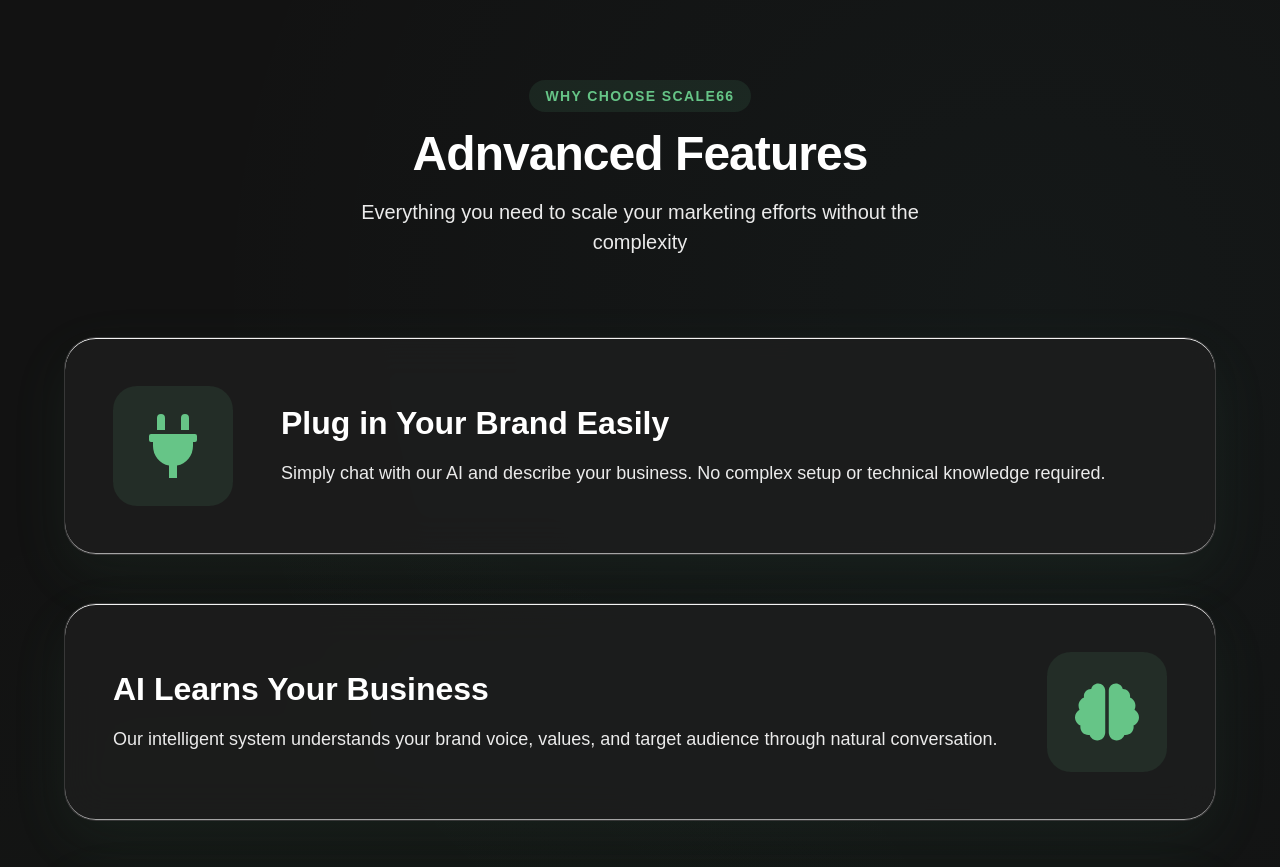
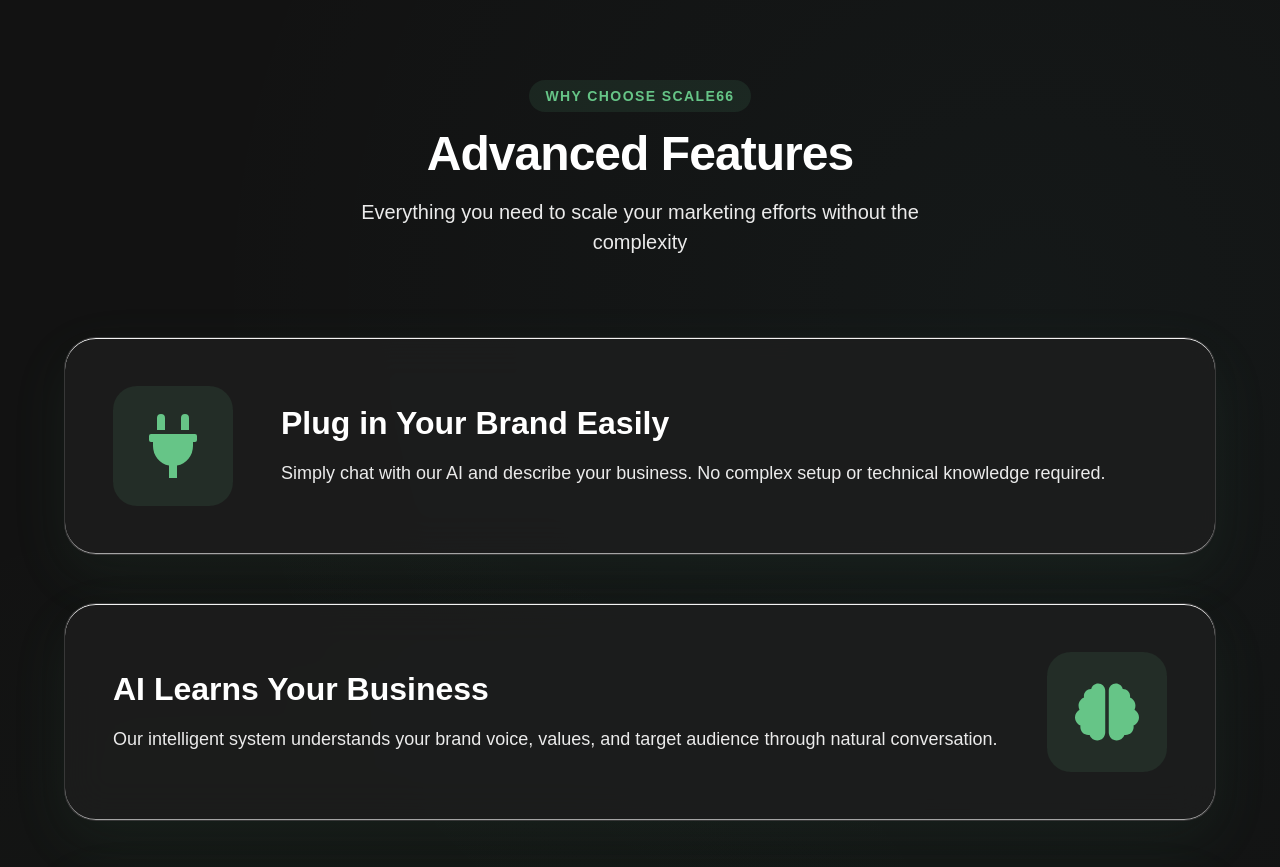
Before and after one commit to scale66-calvin-senior-project/scale66-frontend, a Next.js app in the folder frontend/: page / in a window 1280 px wide. Shown: the part 840-1707 px from the top of the page. Built offline with nearby package versions, Linux system fonts and the light colour scheme.

Commit message:
submitting all working code

```diff
--- a/frontend/src/features/landingpage/components/Features.tsx
+++ b/frontend/src/features/landingpage/components/Features.tsx
@@ -32,7 +32,7 @@
       <div className={styles.container}>
         <div className={styles.header}>
           <span className={styles.label}>Why Choose Scale66</span>
-          <h2 className={styles.title}>Adnvanced Features</h2>
+          <h2 className={styles.title}>Advanced Features</h2>
           <p className={styles.subtitle}>
             Everything you need to scale your marketing efforts without the complexity
           </p>
```
